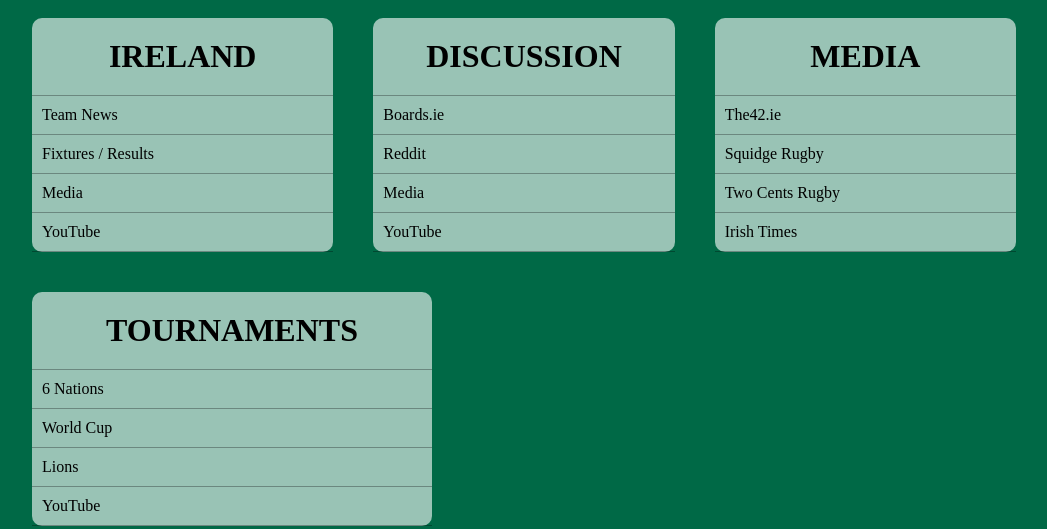
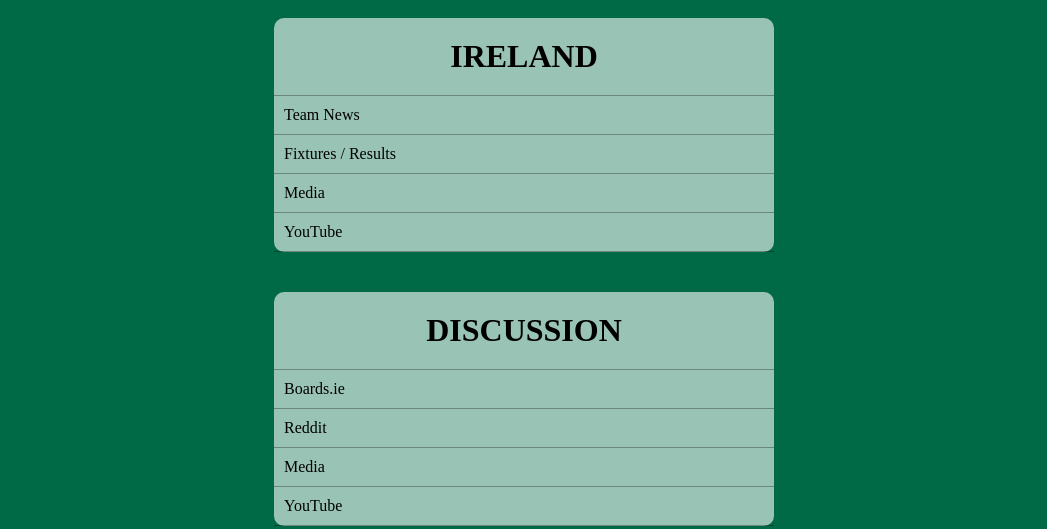
Before and after one commit to mark-obeirne/irish-rugby-start-page, a plain HTML site: page index.html in a window 1280 px wide. Shown: the part 347-876 px from the top of the page, without its empty margins (116-1163 px from the left). Drawn offline with Linux system fonts and the light colour scheme; no server answers.

Commit message:
Update size of links section

```diff
--- a/static/css/style.css
+++ b/static/css/style.css
@@ -69,7 +69,7 @@
     display: flex;
     justify-content: center;
     align-items: center;
-    height: 40vh;
+    height: 45vh;
     background: url(../img/ireland-aviva.jpg) no-repeat fixed 63% 95%;
     background-color: rgb(0, 105, 70);
     background-blend-mode: soft-light;
@@ -123,9 +123,9 @@
 .discussion-card {
     background: rgba(255,255,255,0.6);
     border-radius: 10px;
-    flex: 1 1 300px;
+    flex: 1 1 500px;
     margin: 2rem;
-    max-width: 400px;
+    max-width: 500px;
 }
 
 .card-header {
@@ -184,8 +184,6 @@
 
 @media screen and (min-width: 952px) {
     .links-section {
-        height: 55vh;
-        justify-content: space-between;
-        align-items: center;
+        height: 62vh;
     }
 }
```
